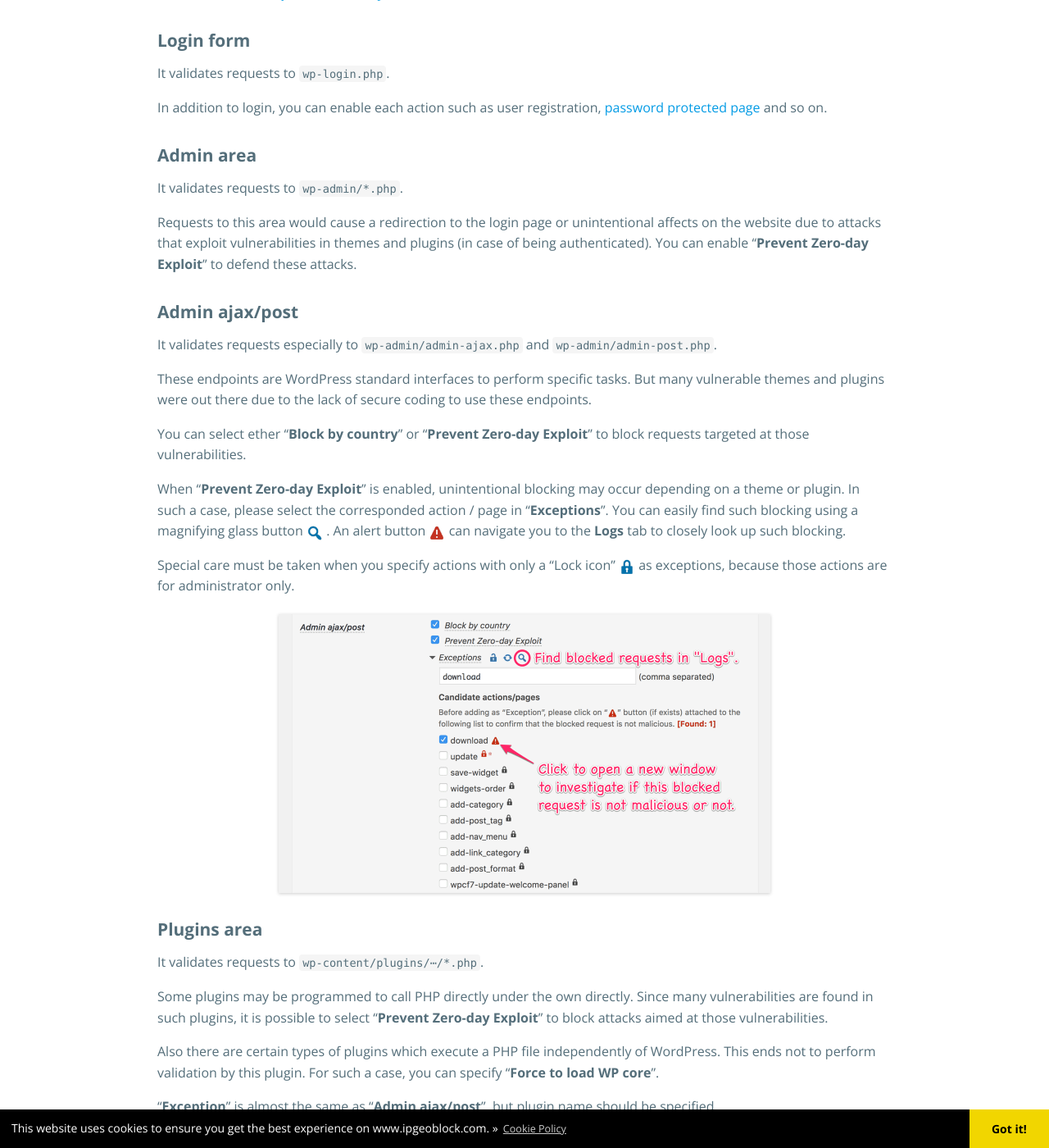
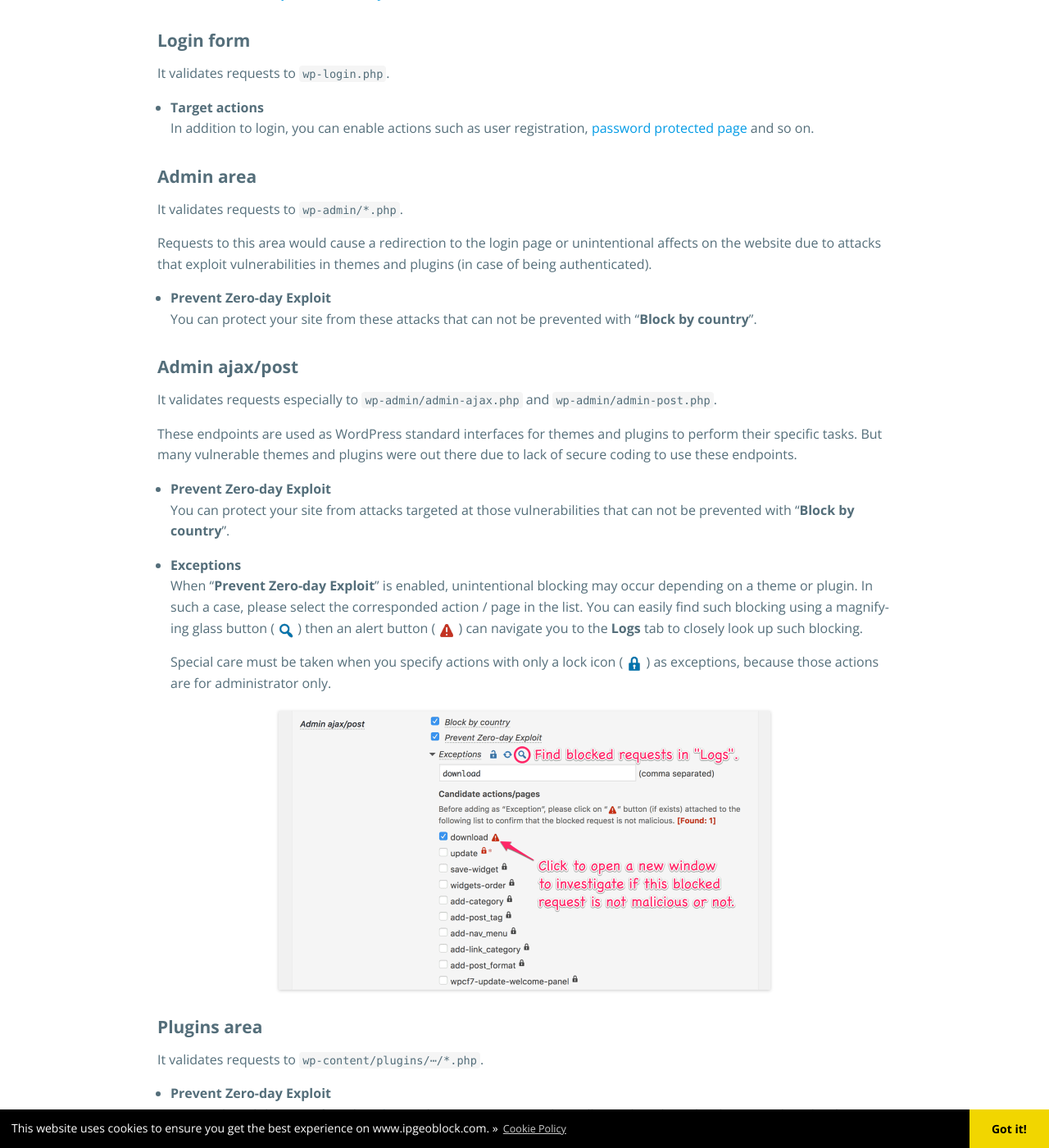
Before and after one commit to tokkonopapa/WordPress-IP-Geo-Block, a Jekyll site: the page built from _codex/06. Dashboard/02. Back-end target settings/back-end-target-settings.md, in a window 1280 px wide and 1400 px high, scrolled down 609 px. Shown: the whole window at 82% size. Built offline with Jekyll 4.4.1, drawn with Linux system fonts in a browser that asks for light colours; some web fonts are replaced; some of the changed text lies outside the part shown.

Commit message:
Update codex.

```diff
--- a/_codex/06. Dashboard/02. Back-end target settings/back-end-target-settings.md
+++ b/_codex/06. Dashboard/02. Back-end target settings/back-end-target-settings.md
@@ -8,7 +8,7 @@ title: Back-end target settings
 
 WordPress has many important backend entrances (i.e. endpoint) that will
 affect on the website. In this section, you can set up rules to validate
-requests for particularly important endpoints of them.
+requests for particularly important endpoints among them.
 
 <!--more-->
 
@@ -33,7 +33,8 @@ or the AS number [AS2635][AS2635] of [Automattic, Inc][Automattic] into
 
 It validates requests to `wp-login.php`.
 
-In addition to login, you can enable each action such as user registration,
+- **Target actions**
+In addition to login, you can enable actions such as user registration,
 [password protected page][PassProtect] and so on.
 
 #### Admin area ####
@@ -43,35 +44,40 @@ It validates requests to `wp-admin/*.php`.
 Requests to this area would cause a redirection to the login page or
 unintentional affects on the website due to attacks that exploit
 vulnerabilities in themes and plugins (in case of being authenticated).
-You can enable "**Prevent Zero-day Exploit**" to defend these attacks.
+
+- **Prevent Zero-day Exploit**
+You can protect your site from these attacks that can not be prevented with
+"**Block by country**".
 
 #### Admin ajax/post ####
 
 It validates requests especially to `wp-admin/admin-ajax.php` and
 `wp-admin/admin-post.php`.
 
-These endpoints are WordPress standard interfaces to perform specific tasks.
-But many vulnerable themes and plugins were out there due to the lack of
-secure coding to use these endpoints.
+These endpoints are used as WordPress standard interfaces for themes and
+plugins to perform their specific tasks. But many vulnerable themes and
+plugins were out there due to lack of secure coding to use these endpoints.
 
-You can select ether "**Block by country**" or "**Prevent Zero-day Exploit**"
-to block requests targeted at those vulnerabilities.
+- **Prevent Zero-day Exploit**
+You can protect your site from attacks targeted at those vulnerabilities
+that can not be prevented with "**Block by country**".
 
+- **Exceptions**
 When "**Prevent Zero-day Exploit**" is enabled, unintentional blocking may
 occur depending on a theme or plugin. In such a case, please select the
-corresponded action / page in "**Exceptions**". You can easily find such
-blocking using a magnifying glass button <span class="emoji">
+corresponded action / page in the list. You can easily find such blocking
+using a magnifying glass button (<span class="emoji">
 ![Find blocked requests in “Logs”]({{ '/img/2018-01/find.png' | prepend: site.baseurl }}
  "Find blocked requests in “Logs”")
-</span>. An alert button <span class="emoji">
+</span>) then an alert button (<span class="emoji">
 ![Navigate to “Logs” tab]({{ '/img/2018-01/alert.png' | prepend: site.baseurl }}
  "Navigate to “Logs” tab")
-</span> can navigate you to the **Logs** tab to closely look up such blocking.
+</span>) can navigate you to the **Logs** tab to closely look up such blocking.
 
-Special care must be taken when you specify actions with only a "Lock icon"
-<span class="emoji">
+  Special care must be taken when you specify actions with only a lock icon
+(<span class="emoji">
 ![Unlock icon]({{ '/img/2017-08/lock.png' | prepend: site.baseurl }})
-</span> as exceptions, because those actions are for administrator only.
+</span>) as exceptions, because those actions are for administrator only.
 
 ![Find blocked request button]({{ '/img/2018-01/FindLogsButton.png' | prepend: site.baseurl }}
  "Find blocked request button"
@@ -81,16 +87,21 @@ Special care must be taken when you specify actions with only a "Lock icon"
 
 It validates requests to `wp-content/plugins/⋯/*.php`.
 
-Some plugins may be programmed to call PHP directly under the own directly.
-Since many vulnerabilities are found in such plugins, it is possible to select
-"**Prevent Zero-day Exploit**" to block attacks aimed at those vulnerabilities.
+- **Prevent Zero-day Exploit**
+Many vulnerabilities are found in [plugins][ExposeWPConf] that are programmed
+to call PHP directly under their own directly. This option protects the site
+against attacks against these vulnerabilities that can not be prevented by
+"**Blocking by country**" alone.
 
-Also there are certain types of plugins which execute a PHP file independently
-of WordPress. This ends not to perform validation by this plugin. For such a
-case, you can specify "**Force to load WP core**".
+- **Force to load WP core**
+Like [TimThumb][TimThumb], there are certain types of plugins which have PHP
+files that can be called independently of WordPress. This ends not to perform
+validation by this plugin. For such cases, this option can protect the site
+that can not be prevented by "**Blocking by country**".
 
-"**Exception**" is almost the same as "**Admin ajax/post**", but plugin name
-should be specified.
+- **Exception**
+It is almost the same as "**Admin ajax/post**", but plugin name should be
+specified.
 
 #### Themes area ####
 
@@ -106,10 +117,11 @@ It validates requests to `wp-content/themes/⋯/*.php`.
 
 [IP-Geo-Block]: https://wordpress.org/plugins/ip-geo-block/ "WordPress › IP Geo Block « WordPress Plugins"
 [BestPractice]: {{ '/codex/the-best-practice-for-target-settings.html' | prepend: site.baseurl }} "The best practice of target settings | IP Geo Block"
+[TimThumb]:     https://blog.sucuri.net/2014/06/timthumb-webshot-code-execution-exploit-0-day.html "TimThumb WebShot Code Execution Exploit (Zeroday)"
 [ExposeWPConf]: {{ '/article/exposure-of-wp-config-php.html'           | prepend: site.baseurl }} "Prevent exposure of wp-config.php | IP Geo Block"
 [Jetpack]:      https://wordpress.org/plugins/jetpack/ "Jetpack by WordPress.com &#124; WordPress.org"
-[CountryList]:  {{ '/codex/validation-rule-settings.html#whitelistblacklist-of-country-code' | prepend: site.baseurl }} "Validation rule settings | IP Geo Block"
-[IP-Whitelist]: {{ '/codex/validation-rule-settings.html#whitelistblacklist-of-extra-ip-addresses-prior-to-country-code' | prepend: site.baseurl }} "Validation rule settings | IP Geo Block"
+[CountryList]:  {{ '/codex/validation-rule-settings-ja.html#国コードのホワイトリストブラックリスト' | prepend: site.baseurl }} "検証ルールの設定 | IP Geo Block"
+[IP-Whitelist]: {{ '/codex/validation-rule-settings-ja.html#国コードに優先して検証するipアドレスのホワイトリストブラックリスト' | prepend: site.baseurl }} "検証ルールの設定 | IP Geo Block"
 [JetpackHost]:  https://github.com/Automattic/jetpack/issues/1719 "Automattic IP Ranges: offer IP list via API endpoint. - Issue #1719 - Automattic/jetpack"
 [Automattic]:   https://automattic.com/ "Automattic"
 [AS2635]:       https://ipinfo.io/AS2635 "AS2635 Automattic, Inc - ipinfo.io"
```
Also changed, not shown: _codex/06. Dashboard/02. Back-end target settings/back-end-target-settings-ja.md (+30 -29 lines).
